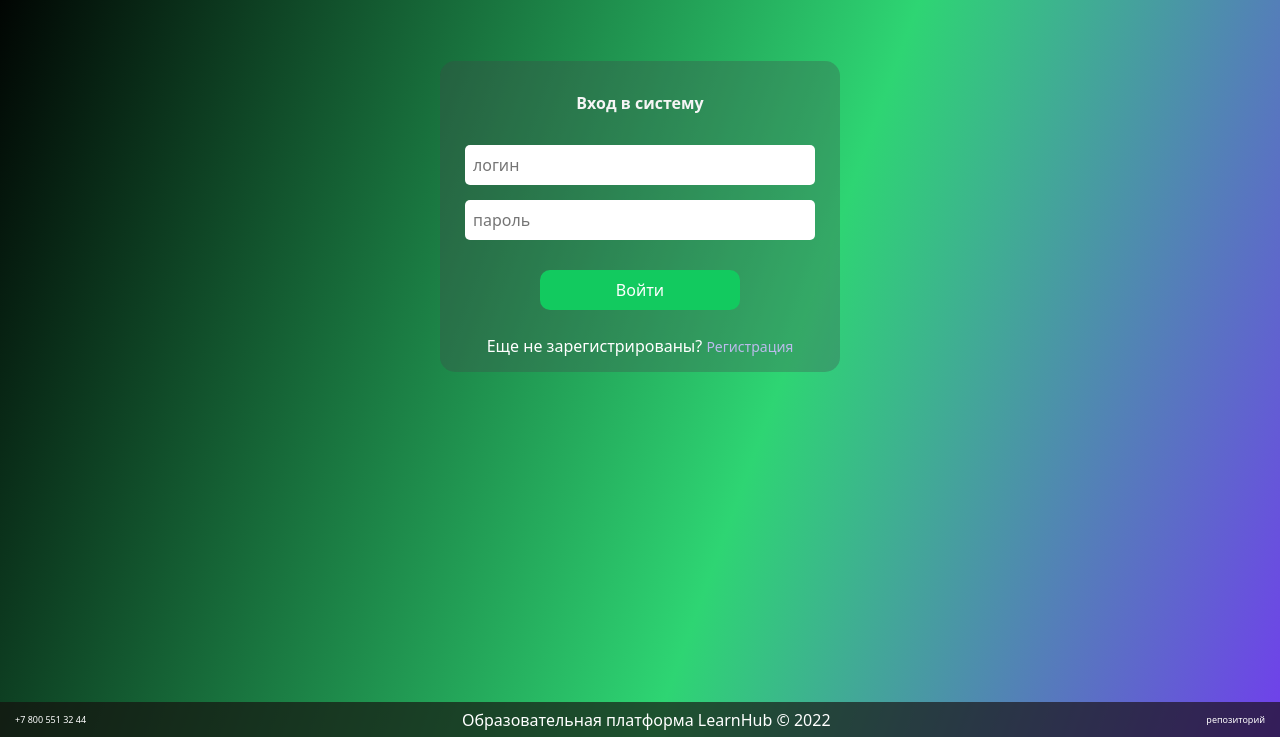
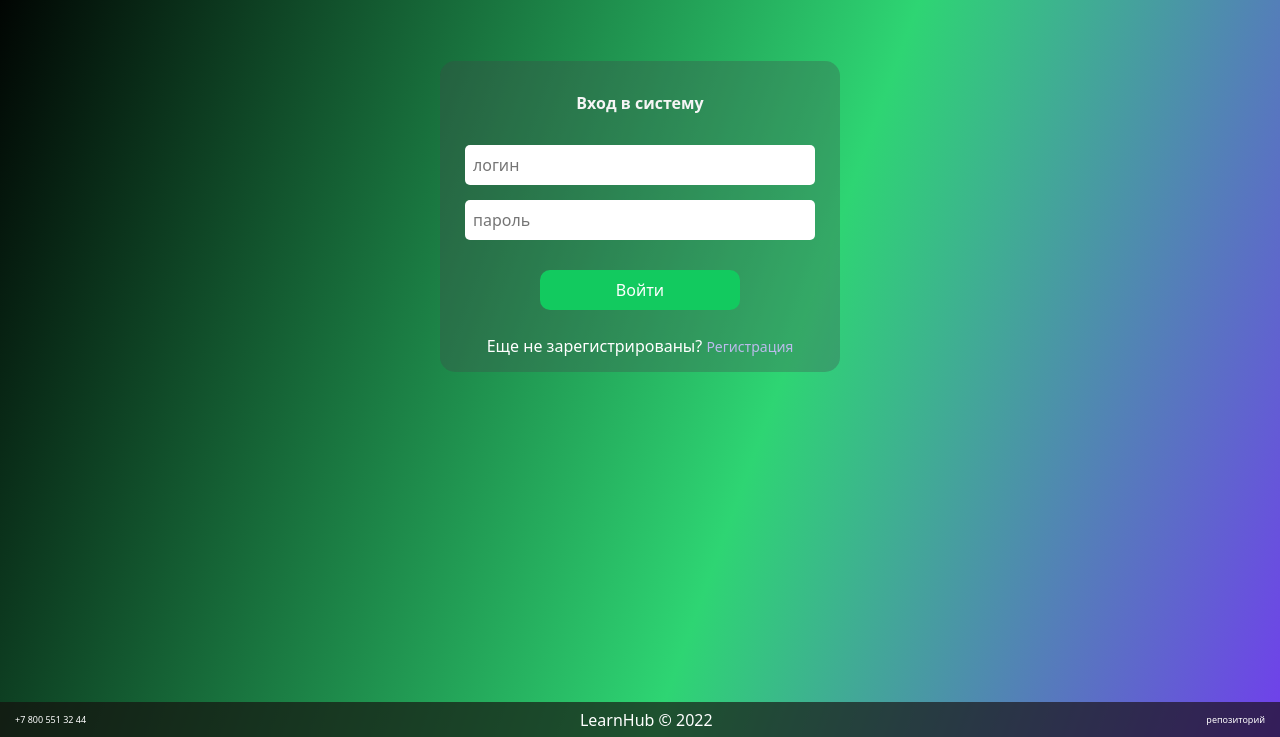
Before and after one commit to LHTHC/test-LearnHub, a website with bundled scripts: page src/html/login.html in a window 1280 px wide. Shown: the part 63-800 px from the top of the page. Built offline with nearby package versions, Linux system fonts and the light colour scheme.

Commit message:
changed footer

```diff
--- a/src/html/login.html
+++ b/src/html/login.html
@@ -41,7 +41,7 @@
     </main>
     <footer class="footer">
       <a href="tel:+7 800 551 32 44">+7 800 551 32 44</a>
-      <span>Образовательная платформа LearnHub © 2022</span>
+      <span>LearnHub © 2022</span>
       <a href="https://github.com/LHTHC/test-LearnHub">репозиторий</a>
     </footer>
   </body>
```
Also changed, not shown: src/index.html (+1 -1 lines).
